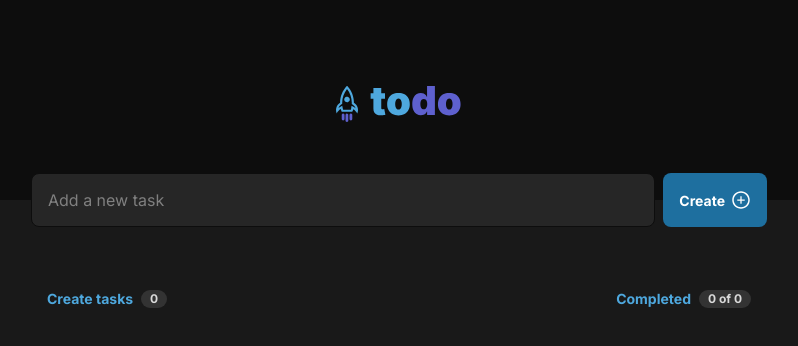
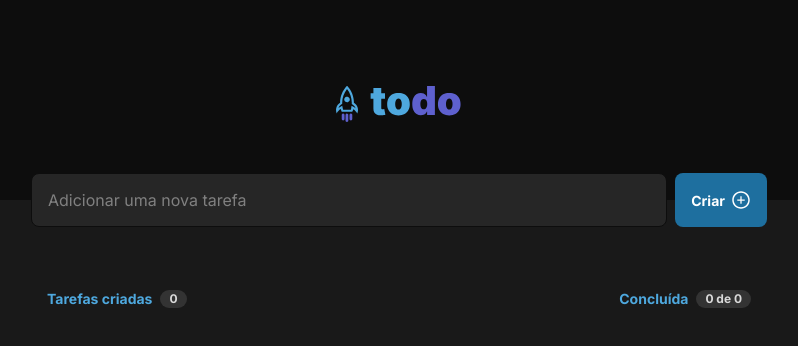
Before and after one commit to Robson-Carvalho/todo-list, a React (Vite) app: page / in a window 1280 px wide. Shown: the top 346 px of the page, without its empty margins (241-1039 px from the left). Built offline with nearby package versions, Linux system fonts and the light colour scheme.

Commit message:
:package: texts translated to pt-br

```diff
--- a/src/components/Header/index.jsx
+++ b/src/components/Header/index.jsx
@@ -18,13 +18,13 @@ export const Header = ({ onHandleAddTask }) => {
         <img src={logoImg} alt="Logo todo list" />
         <Form onSubmit={handleSubmit}>
           <Input
-            placeholder="Add a new task"
+            placeholder="Adicionar uma nova tarefa"
             type="text"
             value={title}
             onChange={(event) => setTitle(event.target.value)}
           />
           <Button>
-            Create
+            Criar
             <AiOutlinePlusCircle size={20} />
           </Button>
         </Form>
--- a/src/components/Tasks/index.jsx
+++ b/src/components/Tasks/index.jsx
@@ -14,12 +14,12 @@ export const Tasks = ({ tasks, onCompleted, onDelete }) => {
       <Section>
         <Header>
           <Div>
-            <p>Create tasks</p>
+            <p>Tarefas criadas</p>
             <span>{tasksQuantity}</span>
           </Div>
           <Div>
-            <p style={tasksQuantity !== completedTasks ? isCompleted : null}>Completed</p>
-            <span>{completedTasks} of {tasksQuantity}</span>
+            <p style={tasksQuantity !== completedTasks ? isCompleted : null}>Concluída</p>
+            <span>{completedTasks} de {tasksQuantity}</span>
           </Div>
         </Header>
 
```
